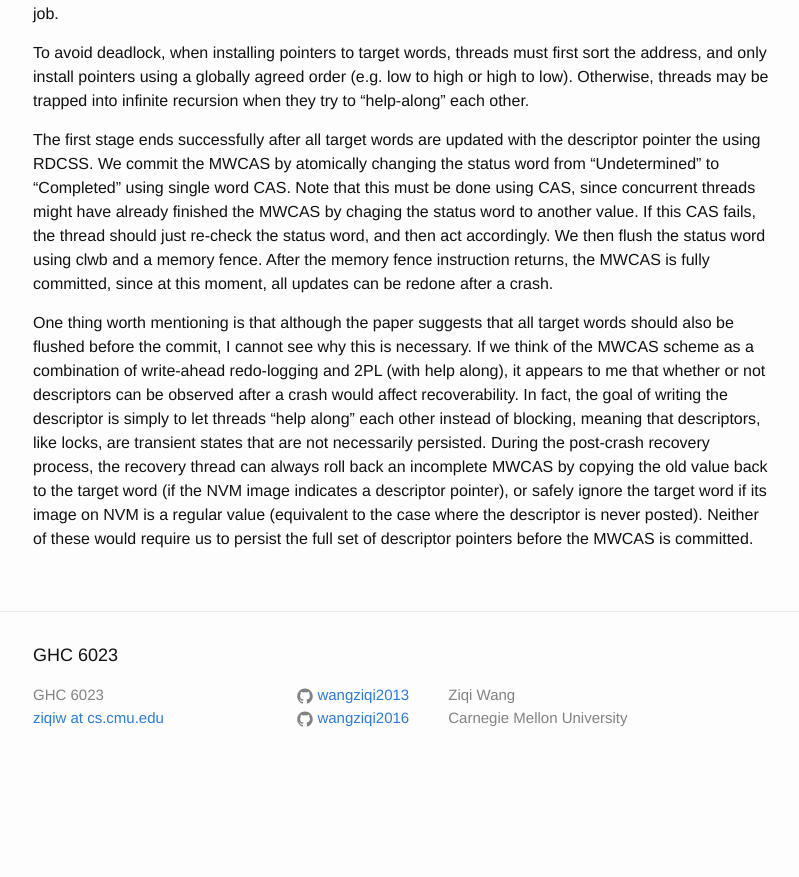
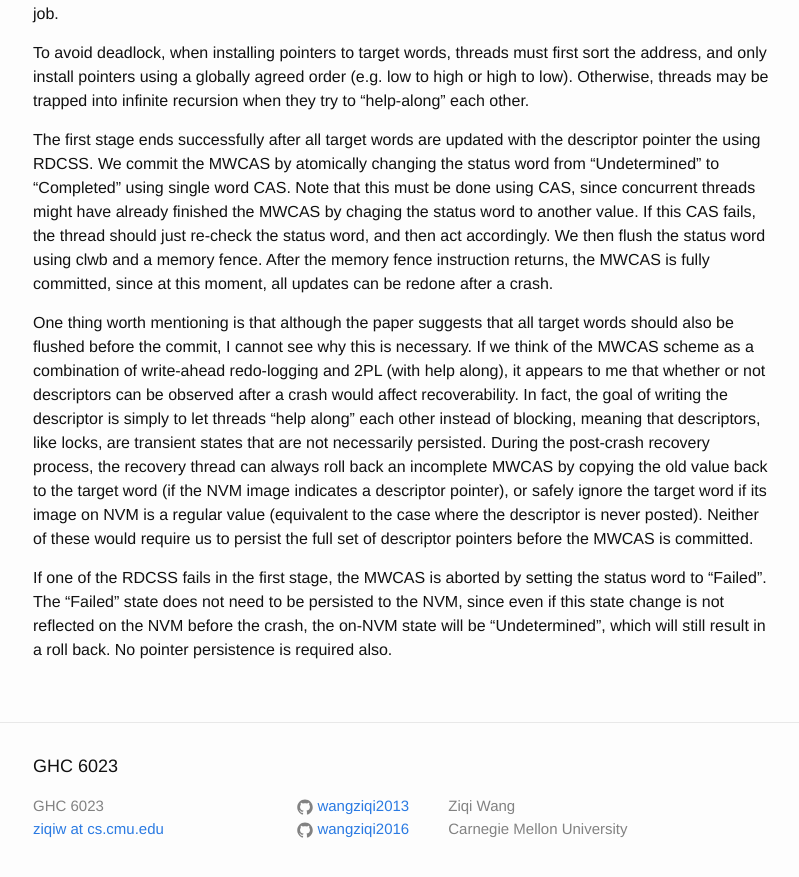
Before and after one commit to wangziqi2013/wangziqi2013.github.io, a Jekyll site: the page built from _posts/2019-11-09-easy-lock-free-indexing-in-nvm.markdown, in a window 1280 px wide and 900 px high, scrolled down 2032 px. Shown: the top 877 px of the window, without its empty margins (237-1036 px from the left). Built offline with Jekyll 4.4.1, drawn with Linux system fonts in a browser that asks for light colours; before the commit the page ends 2821 px from its top, so only the background shows below that.

Commit message:
Adding Failed

```diff
--- a/_posts/2019-11-09-easy-lock-free-indexing-in-nvm.markdown
+++ b/_posts/2019-11-09-easy-lock-free-indexing-in-nvm.markdown
@@ -89,3 +89,8 @@ the recovery thread can always roll back an incomplete MWCAS by copying the old
 image indicates a descriptor pointer), or safely ignore the target word if its image on NVM is a regular value (equivalent
 to the case where the descriptor is never posted). Neither of these would require us to persist the full set of descriptor
 pointers before the MWCAS is committed.
+
+If one of the RDCSS fails in the first stage, the MWCAS is aborted by setting the status word to "Failed". The "Failed"
+state does not need to be persisted to the NVM, since even if this state change is not reflected on the NVM
+before the crash, the on-NVM state will be "Undetermined", which will still result in a roll back. No pointer persistence
+is required also.
```
